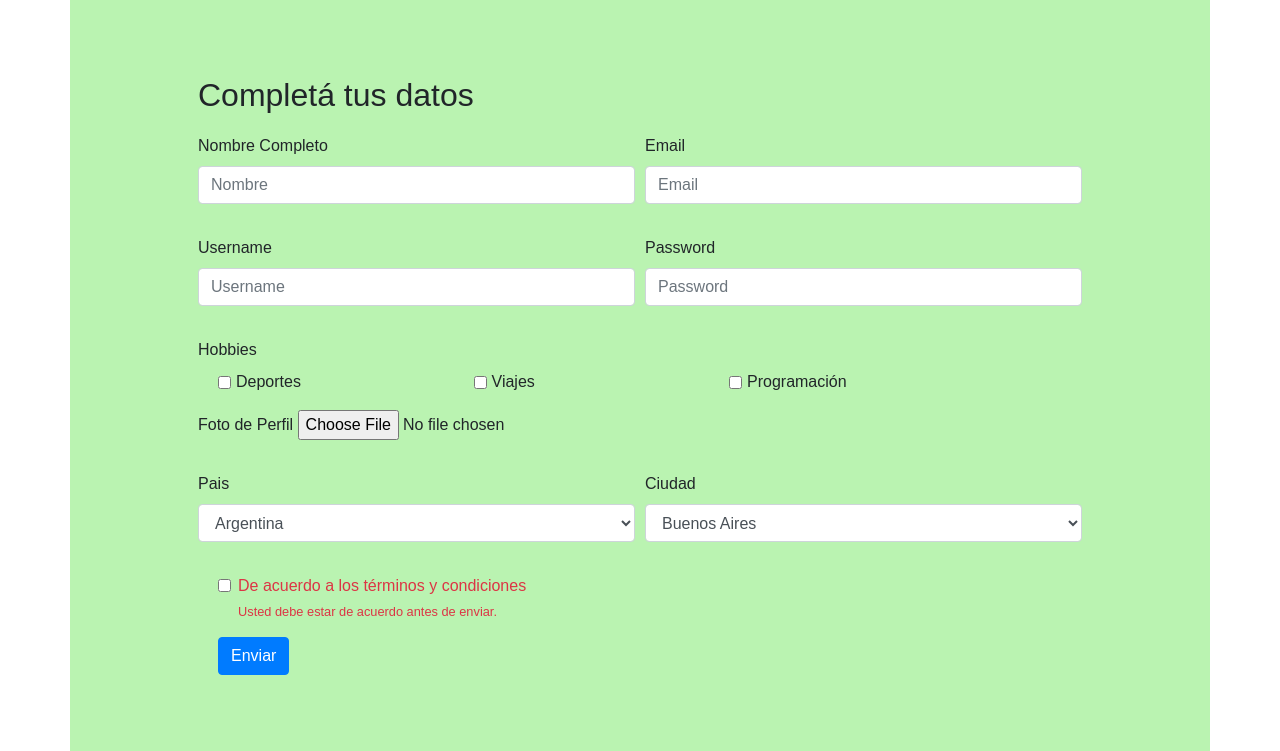
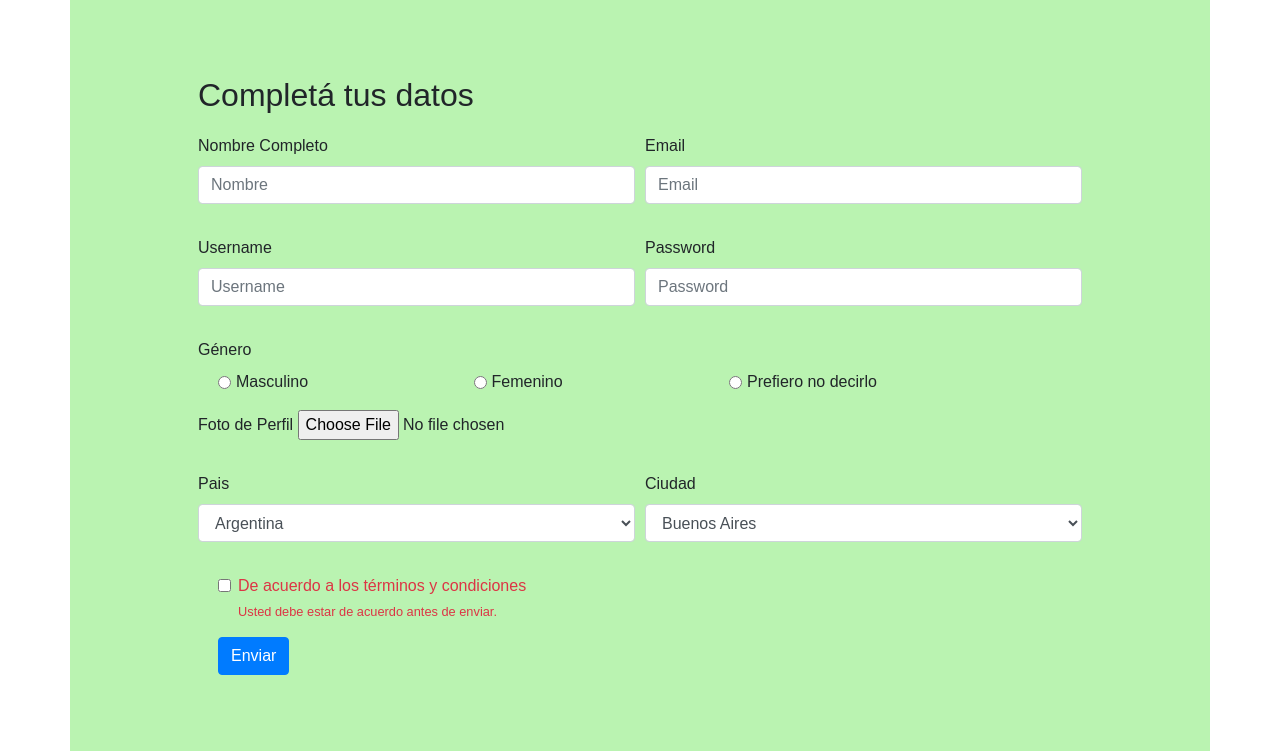
Before and after one commit to Belafu/ZONA-NORTE, a PHP site: page /registro.php in a window 1280 px wide. Shown: the part 91-842 px from the top of the page. Run offline with PHP 8.4, Linux system fonts and the light colour scheme; some libraries are stand-ins or nearby versions.

Commit message:
registro funciona al 99% ,faltaria lo de los 3 paises y sus ciudades + pantallar su seleccion

```diff
--- a/felicitaciones.php
+++ b/felicitaciones.php
@@ -1,6 +1,9 @@
 <?php
+session_start();
 echo "RELLENASTE CORRECTAMENTE TODOS TUS DATOS";
+
 var_dump($_POST);
+var_dump($_SESSION);
 //NO FUNCIONA COMO ACCEDEMOS A LOS DATOS
 
  ?>
--- a/funciones.php
+++ b/funciones.php
@@ -36,6 +36,9 @@ function validarRegistro($datos){
 
     if(strlen($datosFinales["password"]) == 0){
       $errores["password"] = "El campo contraseña no puede estar vacío.";
+    }
+    if(!isset($datosFinales["gender"])){
+      $errores["gender"] = "El campo genero no puede estar vacío.";
     }
 
 //VALIDACION DE LA IMAGEN
@@ -81,8 +84,10 @@ function armarUsuario(){//Se pasa por $_POST
     "nombre" => trim($_POST["nombre"]),
     "email" =>  trim($_POST["email"]),
     "username" => trim($_POST["username"]),
-    "password" => password_hash($_POST["password"],PASSWORD_DEFAULT)
-  // ESTO ES LO QUE JODE : SE AGREGA EN EL REGISTRO "foto" => "img/".$_POST["username"]
+    "password" => password_hash($_POST["password"],PASSWORD_DEFAULT),
+    "gender"=> $_POST["gender"],
+    "pais" => $_POST["pais"],
+    "ciudad" => $_POST["ciudad"]
   ];
 }
 
--- a/registro.php
+++ b/registro.php
@@ -14,23 +14,26 @@ $usernameOk='';//hay que validar que no haya otro con el mismo username
 
 
 if ($_POST) {
+
+
   $errores = validarRegistro($_POST);
 
   $nombreOk = trim($_POST["nombre"]);
   $emailOk = trim($_POST["email"]);
   $usernameOk = trim($_POST["username"]);
-
   if(empty($errores)){//NO EXISTE O  ES VACIO
       $usuario = armarUsuario();
       if ($_FILES["foto"]["error"]== 4) {
           $usuario["foto"]= "img/img-defecto.jpg";
           guardarUsuario($usuario);
+
       }else {
         $ext= pathinfo($_FILES["foto"]["name"], PATHINFO_EXTENSION);
         $usuario["foto"]= "img/" . $_POST["username"]. "." . $ext;
         move_uploaded_file($_FILES["foto"]["tmp_name"], "img/" . $_POST["username"]. "." . $ext);
         guardarUsuario($usuario);
       }
+      loguearUsuario($usuario["username"]);
       header('Location: felicitaciones.php');
       exit;
 
@@ -91,32 +94,35 @@ if ($_POST) {
       </div>
       <div class="form-group form-row">
         <div class="col-xs-12 col-lg-12">
-          <label for="" >Hobbies</label>
+          <label for="" >Género</label>
         </div>
         <div class="form-check form-check-inline col-xs-12 col-lg-3">
-          <?php if (isset($_POST["hobbies"]) && isset($_POST["hobbies"]["sports"])): ?>
-          <input class="form-check-input" type="checkbox" id="inlineCheckbox1" name="hobbies[sports]" value="option1" checked>
+          <?php if(isset($_POST["gender"]) && $_POST["gender"] == "masc"): ?>
+            <input class="form-check-input" name="gender" type="radio" id="inlineRadio1" value="masc" checked>
           <?php else: ?>
-          <input class="form-check-input" type="checkbox" id="inlineCheckbox1" name="hobbies[sports]" value="option1">
-          <?php endif; ?>
-          <label class="form-check-label" for="inlineCheckbox1">Deportes</label>
+          <input class="form-check-input" name="gender" type="radio" id="inlineRadio1" value="masc">
+        <?php endif ?>
+          <label class="form-check-label" for="inlineRadio1">Masculino</label>
         </div>
         <div class="form-check form-check-inline col-xs-12 col-lg-3">
-          <?php if (isset($_POST["hobbies"]) && isset($_POST["hobbies"]["sports"])): ?>
-          <input class="form-check-input" type="checkbox" id="inlineCheckbox2" name="hobbies[viaje]" value="option2" checked>
+          <?php if(isset($_POST["gender"]) && $_POST["gender"] == "fem"): ?>
+              <input class="form-check-input" name="gender" type="radio" id="inlineRadio2" value="fem" checked>
           <?php else: ?>
-          <input class="form-check-input" type="checkbox" id="inlineCheckbox2" name="hobbies[viaje]" value="option2">
+            <input class="form-check-input" name="gender" type="radio" id="inlineRadio2" value="fem">
           <?php endif; ?>
-          <label class="form-check-label" for="inlineCheckbox2">Viajes</label>
+          <label class="form-check-label" for="inlineRadio2">Femenino</label>
         </div>
         <div class="form-check form-check-inline col-xs-12 col-lg-3">
-          <?php if (isset($_POST["hobbies"]) && isset($_POST["hobbies"]["sports"])): ?>
-          <input class="form-check-input" type="checkbox" id="inlineCheckbox3" name="hobbies[programming]" value="option3" checked>
+          <?php if(isset($_POST["gender"]) && $_POST["gender"] == "other"): ?>
+              <input class="form-check-input" name="gender" type="radio" id="inlineRadio3" value="other" checked>
           <?php else: ?>
-          <input class="form-check-input" type="checkbox" id="inlineCheckbox3" name="hobbies[programming]" value="option3">
+            <input class="form-check-input" name="gender" type="radio" id="inlineRadio3" value="other">
           <?php endif; ?>
-          <label class="form-check-label" for="inlineCheckbox3">Programación</label>
+          <label class="form-check-label" for="inlineRadio3">Prefiero no decirlo</label>
         </div>
+        <?php if(isset($errores["gender"])): ?>
+          <span class="small text-danger"><?= $errores["gender"] ?></span>
+        <?php endif ?>
       </div>
       <div class="form-group form-row">
           <div class="form-group col-xs-12">
```
Also changed, not shown: usuarios.json (+11 -5 lines), img/pepe2.jpg (deleted), img/pepe2.png (added).
